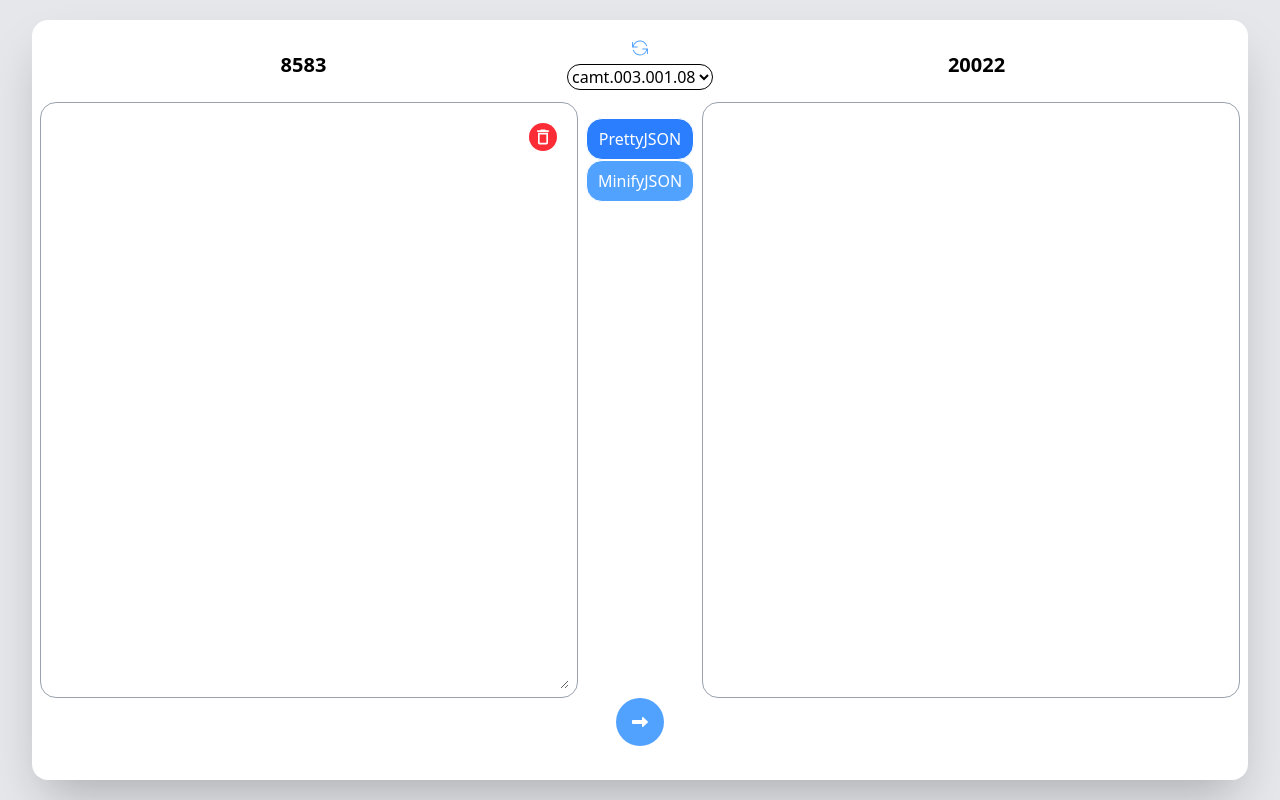
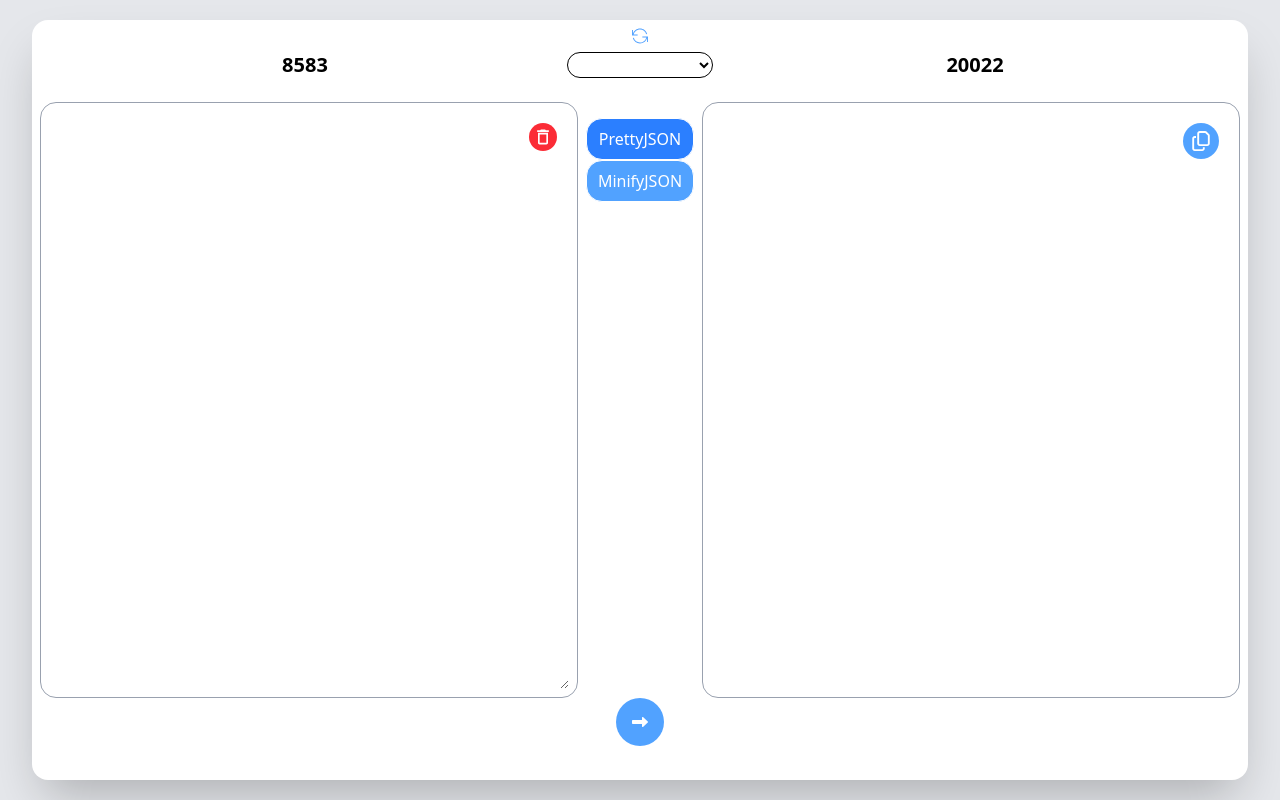
Before and after one commit to xuabcuong/convertISO_FE, a React (Vite) app: page / in a window 1280 px wide. Built offline with nearby package versions, Linux system fonts and the light colour scheme.

Commit message:
add copy function

```diff
--- a/src/App.jsx
+++ b/src/App.jsx
@@ -8,6 +8,8 @@ import { MdOutlineDeleteOutline } from "react-icons/md";
 import { toast, ToastContainer } from 'react-toastify';
 import { FaRightLong } from "react-icons/fa6";
 import Select from './coponent/selecter';
+import { FaRegCopy } from "react-icons/fa6";
+
 
 const supportMsg = [
   "camt.003.001.08",
@@ -97,9 +99,6 @@ function App() {
     setJsonText(PrettyJSON(e.target.value))
   }
 
-
-
-
   useEffect(() => {
     if (!jsonText) return
 
@@ -118,15 +117,14 @@ function App() {
     } catch (error) {
     }
 
-  }, [jsonText])
+  }, [jsonText, isConvertTo20022])
 
   const convert = () => {
 
-    // console.log("🚀 ~ convert ~ mgsName:", mgsName)
-    // if (mgsName !== "" && !supportMsg.includes(mgsName)) {
-    //   toast.error("tool chưa hỗ trợ bản tin " + mgsName);
-    //   return;
-    // }
+    if (!mgsName && !supportMsg.includes(mgsName)) {
+      toast.error("tool chưa hỗ trợ bản tin " + mgsName);
+      return;
+    }
 
     if (!isValidJSON(jsonText)) {
       toast.error("Json không đúng định dạng!!")
@@ -141,28 +139,30 @@ function App() {
   }
 
   return (
-
     <div className='bg-gray-200 flex justify-center h-[100vh] w-[100vw] flex-col items-center'>
       <ToastContainer />
       <div className='bg-white shadow-2xl p-2 h-[95%] rounded-2xl  w-[95%] gap-1 item'>
         <div className='w-full h-[10%] flex justify-between'>
           <p className={`flex items-center transition-[5000] justify-center w-[70%] font-bold text-[20px] duration-3000 text-black`}>
-
             {isConvertTo20022 ? "8583" : "20022"}
           </p>
-          <div className='flex flex-col justify-center items-center gap-2'>
+          <div className='flex flex-col justify-center items-center gap-2 w-[140px]'>
 
-            <button className='text-blue-400 transform active:rotate-180 duration-500 active:text-blue-500'
+            <button className='text-blue-400 transform active:rotate-180  duration-500 active:text-blue-500'
               onClick={() => { setIsConvertTo20022(!isConvertTo20022) }}>
               <TfiReload />
             </button>
+            <div className='h-[50px]'>
+
+              {isConvertTo20022 &&
                 <Select
                   mgsNameSelect={mgsName}
                   setgsNameSelect={setgsName}
                   jsonText={jsonText}
                   setJsonText={setJsonText}
                   isConvertTo20022={isConvertTo20022}
-            />
+                />}
+            </div>
           </div>
           <p className='flex items-center justify-center w-[70%] font-bold text-[20px] text-black'>{!isConvertTo20022 ? "8583" : "20022"}
           </p>
@@ -189,7 +189,14 @@ function App() {
               setIspretty(false)
             }} className={`${!ispretty ? "bg-blue-500" : "bg-blue-400"} w-full rounded-2xl border active:bg-blue-500 p-2 text-white`}> MinifyJSON</button>
           </div>
-          <div className='w-[50%] border h-full rounded-2xl border-gray-400 relative overflow-auto'>
+          <div className='w-[50%] border h-full rounded-2xl border-gray-400 relative overflow-auto '>
+            <button
+              onClick={() => {
+                navigator.clipboard.writeText(JSON.stringify(convertdata, null, 2));
+              }}
+              className='bg-blue-400 active:bg-blue-500 text-white rounded-[50%] absolute top-5 right-5 text-xl p-2 '>
+              <FaRegCopy />
+            </button>
             {convertdata ?
               <p className="font-normal text-[20px] text-left whitespace-pre-wrap p-2 text-black">
                 {ispretty ? (
--- a/src/coponent/selecter.jsx
+++ b/src/coponent/selecter.jsx
@@ -1,6 +1,7 @@
 import { useEffect } from "react"
 
 const option = [
+    "",
     "camt.003.001.08",
     "pacs.008.001.13",
     "camt.004.001.10",
@@ -18,6 +19,7 @@ export default function Select({
     const handleChange = (e) => {
 
         const value = e.target.value
+        console.log("🚀 ~ handleChange ~ value:", value)
         setgsNameSelect(value)
 
         try {
```
Lines whose indentation alone changed are shown as unchanged.
